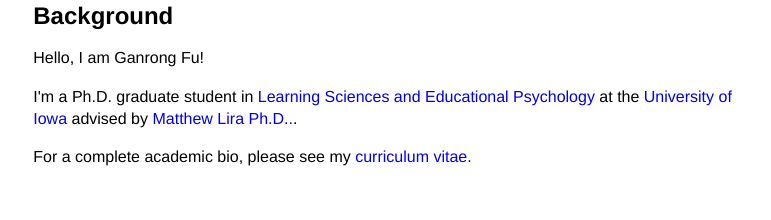
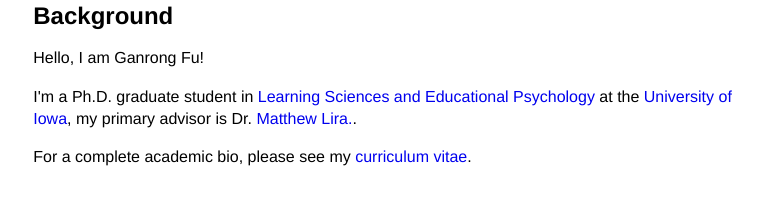
Before and after one commit to ganrongfu/ganrongfu.github.io, a plain HTML site: page index.html in a window 1280 px wide. Shown: the part 176-396 px from the top of the page, 0-771 px from the left. Drawn offline with Linux system fonts and the light colour scheme.

Commit message:
Update index.html

```diff
--- a/index.html
+++ b/index.html
@@ -25,7 +25,7 @@
         <h2>Background</h2>
         <p>Hello, I am Ganrong Fu!</p>
         <p>
-            I'm a Ph.D. graduate student in <a href="https://education.uiowa.edu/areas-study/learning-sciences-and-assessment/learning-sciences-and-educational-psychology">Learning Sciences and Educational Psychology</a> at the <a href="https://uiowa.edu">University of Iowa</a> advised by <a href="https://education.uiowa.edu/directory/matthew-lira">Matthew Lira Ph.D..</a>.
+            I'm a Ph.D. graduate student in <a href="https://education.uiowa.edu/areas-study/learning-sciences-and-assessment/learning-sciences-and-educational-psychology">Learning Sciences and Educational Psychology</a> at the <a href="https://uiowa.edu">University of Iowa</a>, my primary advisor is Dr. <a href="https://education.uiowa.edu/directory/matthew-lira">Matthew Lira.</a>.
         </p>
         <p>For a complete academic bio, please see my <a href="cv.pdf">curriculum vitae</a>.</p>
     </div>
```
